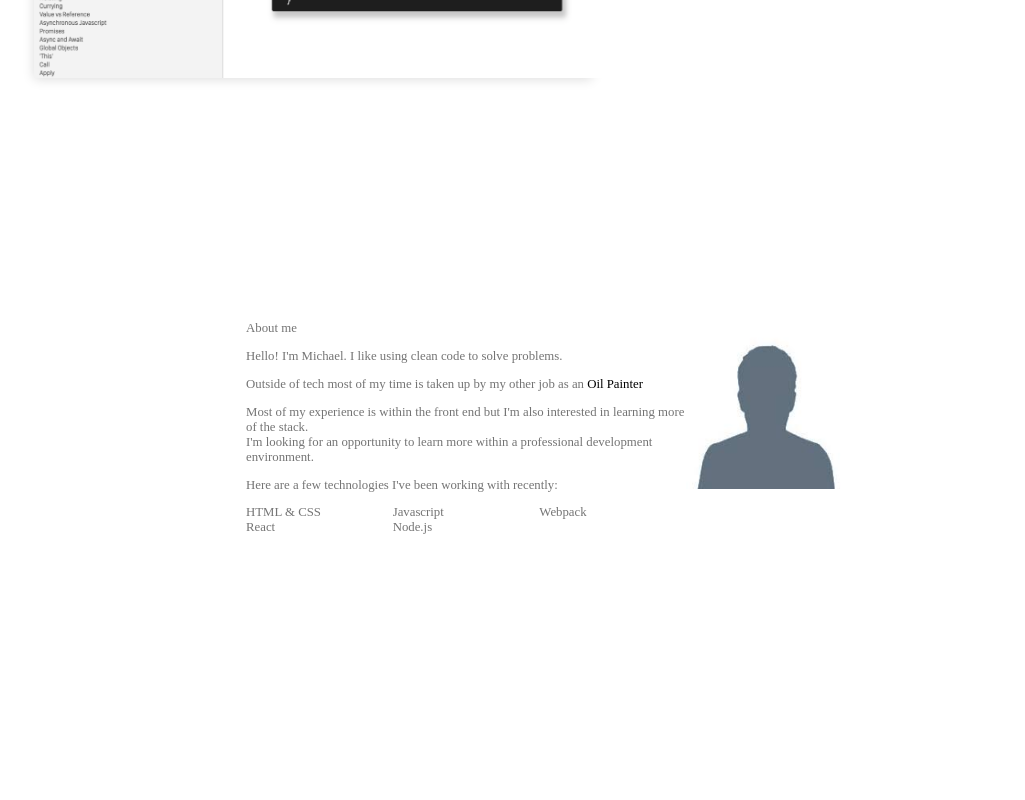
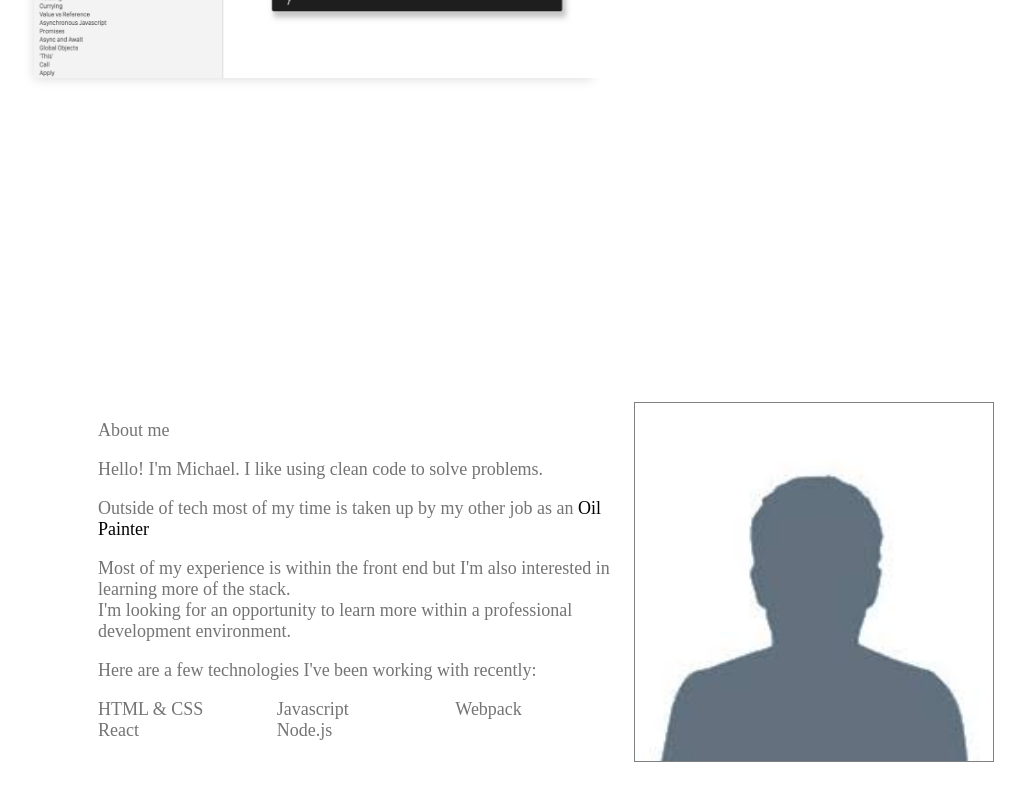
Before and after one commit to msmfa/portfolio, a React (Create React App) app: page / in a window 1280 px wide. Shown: the part 2203-3003 px from the top of the page, without its empty margins (94-1119 px from the left). Before the commit the page ends 2879 px from the top, so only its background shows below. Built offline with nearby package versions, Linux system fonts and the light colour scheme; a web font is replaced by a local one.

Commit message:
Increased width in about me section

```diff
--- a/src/components/ProjectSectionThree.js
+++ b/src/components/ProjectSectionThree.js
@@ -25,7 +25,7 @@ function ProjectSectionThree() {
               target="_blank"
               rel="noopener noreferrer"
             >
-              my article here
+              my article here.
             </a>
           </div>
 
--- a/src/css/About.css
+++ b/src/css/About.css
@@ -8,16 +8,15 @@
   display: flex;
   justify-content: space-between;
   margin: auto;
-  width: 600px;
+  width: 70vw;
   font-family: "San Francisco";
-  font-size: 0.8em;
+  font-size: 18px;
   color: rgb(116, 116, 116);
   margin-bottom: 10em;
   margin-top: 18em;
 }
 
 .about-text {
-  width: 38vw;
 }
 
 .about-subtitle-one {
@@ -30,12 +29,11 @@
 }
 
 .profile-photo {
-  width: 160px;
-  height: 180px;
+  width: 35vw;
+  height: 45vh;
+  border: 1px solid grey;
 }
 
 .about-subtitle {
   margin: 1em 0;
 }
-
-.project-covid-image:hover {}
```
